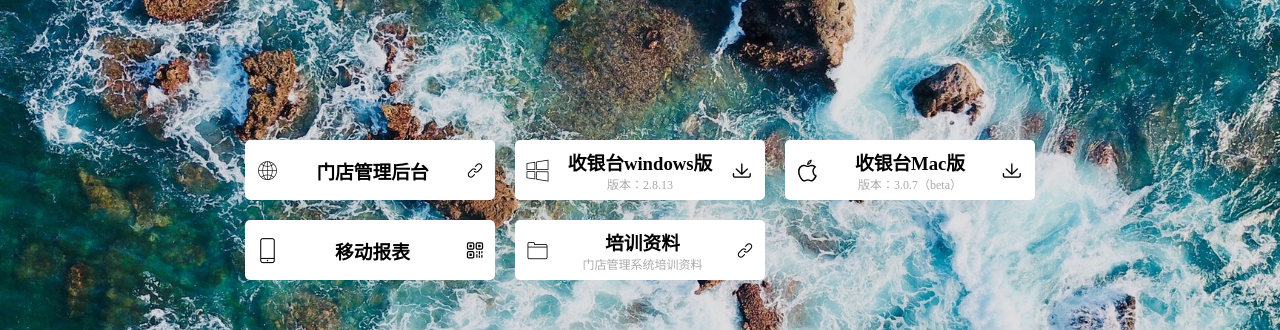
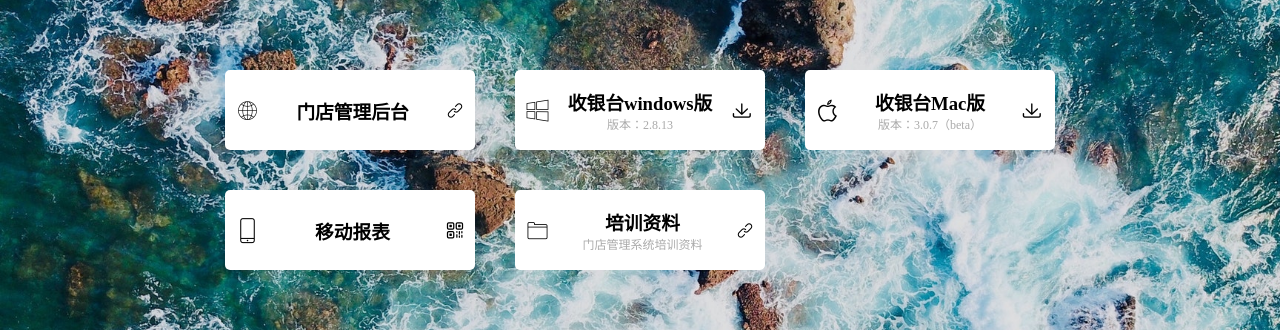
Before and after one commit to z-jingqi/offical-website, an Angular app: page / in a window 1280 px wide. Shown: the part 190-520 px from the top of the page. Built offline with nearby package versions, Linux system fonts and the light colour scheme.

Commit message:
添加视频背景

```diff
--- a/src/app/app.component.html
+++ b/src/app/app.component.html
@@ -4,7 +4,9 @@
     <span class="logo-txt">Coeus</span>
   </div>
 </header>
-<div class="background"></div>
+<div class="background">
+  <video muted src="assets/videos/bg.mp4" loop="loop" autoplay="autoplay"></video>
+</div>
 <section>
   <div class="projects-container">
     <div class="project" *ngFor="let item of (projects$ | async)">
--- a/src/app/app.component.scss
+++ b/src/app/app.component.scss
@@ -27,18 +27,22 @@ header {
     z-index: -1;
     background: url(/assets/images/bg1.jpg) no-repeat;
     background-size: cover;
+
+    video {
+        object-fit: cover;
+    }
 }
 
 .projects-container {
     position: absolute;
     top: 50%;
     left: 50%;
-    transform: translate(-50%, -50%);
+    transform: translate(-50%, -70%);
     display: grid;
-    column-gap: 20px;
-    row-gap: 20px;
+    column-gap: 40px;
+    row-gap: 40px;
     grid-template-columns: repeat(3, 1fr);
-    grid-auto-rows: 60px;
+    grid-auto-rows: 80px;
     align-items: center;
 }
 
```
Also changed, not shown: 1 other file (tests, documents, lock files or other folders).
